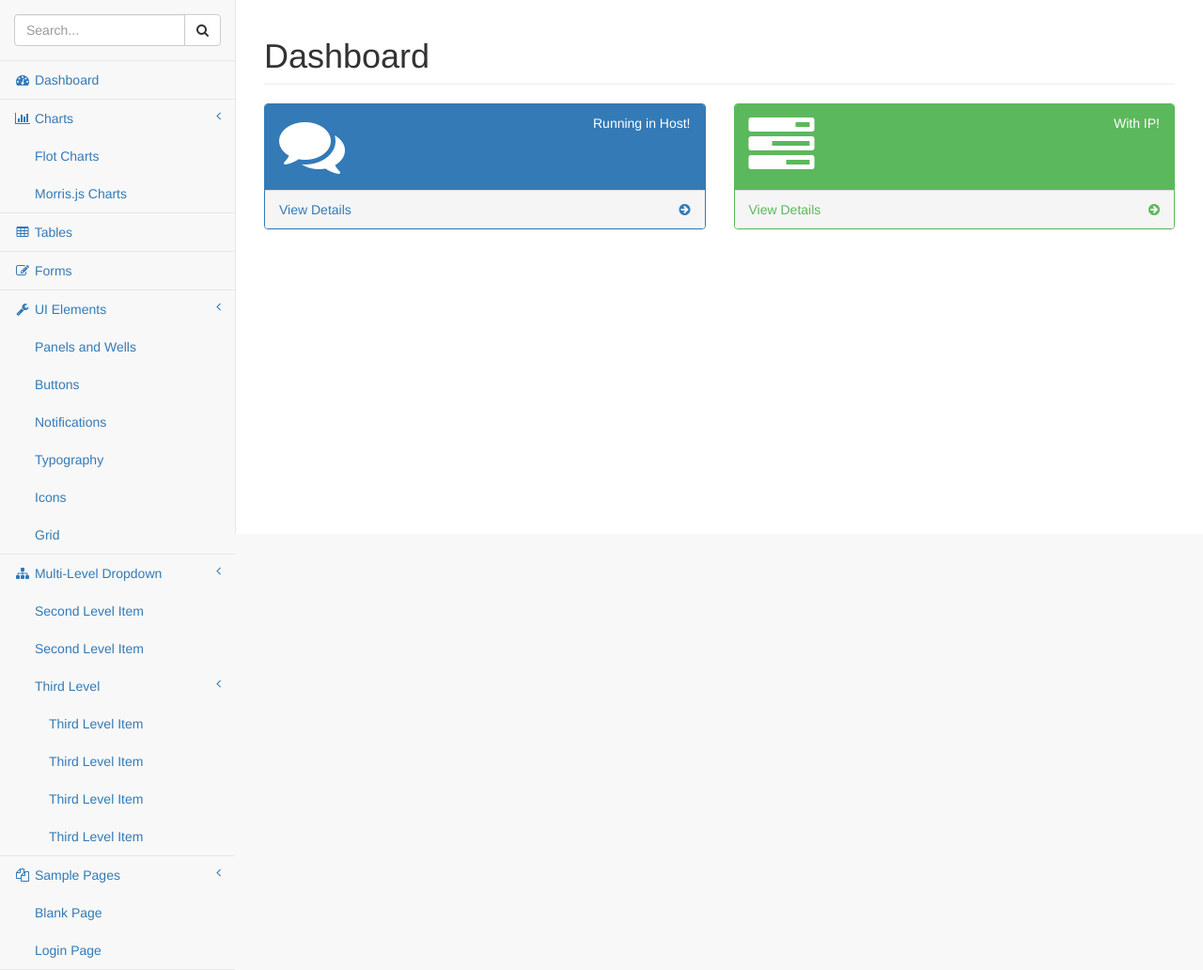
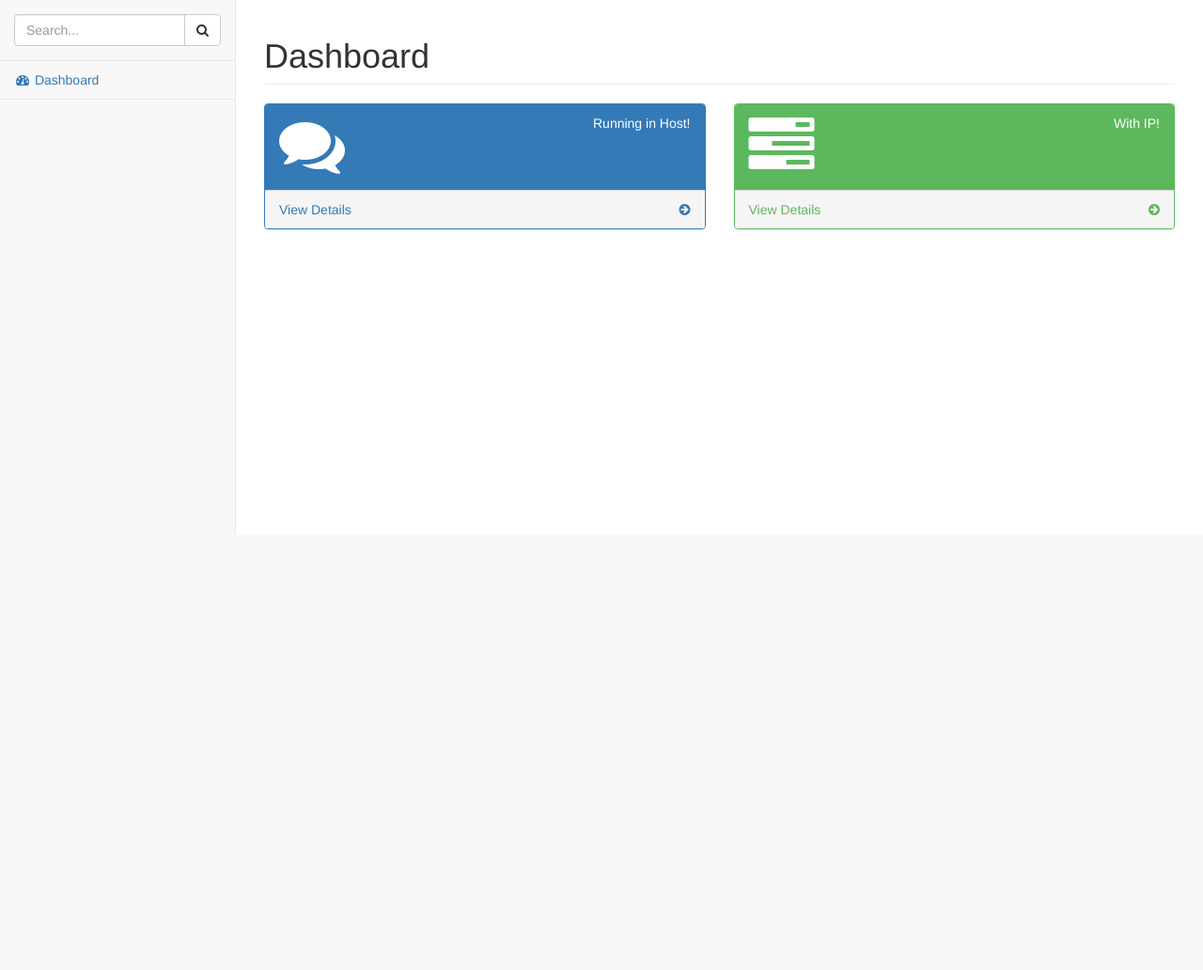
Before and after one commit to xandradx/demodockerapp, a Flask app: template templates/dash.html in a window 1280 px wide. Shown: the part 51-1083 px from the top of the page at 94% size. After the commit the page ends 619 px from the top, so only its background shows below. Run offline with Flask 2, Linux system fonts and the light colour scheme; the template is opened without the code that fills it, so the values that code supplies are empty; some libraries are stand-ins or nearby versions.

Commit message:
Modified menu

```diff
--- a/templates/dash.html
+++ b/templates/dash.html
@@ -50,90 +50,8 @@
                         <li>
                             <a href="{{ url_for('index') }}"><i class="fa fa-dashboard fa-fw"></i> Dashboard</a>
                         </li>
-                        <li>
-                            <a href="#"><i class="fa fa-bar-chart-o fa-fw"></i> Charts<span class="fa arrow"></span></a>
-                            <ul class="nav nav-second-level">
-                                <li>
-                                    <a href="#">Flot Charts</a>
-                                </li>
-                                <li>
-                                    <a href="#">Morris.js Charts</a>
-                                </li>
-                            </ul>
-                            <!-- /.nav-second-level -->
-                        </li>
-                        <li>
-                            <a href="#"><i class="fa fa-table fa-fw"></i> Tables</a>
-                        </li>
-                        <li>
-                            <a href="#"><i class="fa fa-edit fa-fw"></i> Forms</a>
-                        </li>
-                        <li>
-                            <a href="#"><i class="fa fa-wrench fa-fw"></i> UI Elements<span class="fa arrow"></span></a>
-                            <ul class="nav nav-second-level">
-                                <li>
-                                    <a href="#">Panels and Wells</a>
-                                </li>
-                                <li>
-                                    <a href="#">Buttons</a>
-                                </li>
-                                <li>
-                                    <a href="#">Notifications</a>
-                                </li>
-                                <li>
-                                    <a href="#">Typography</a>
-                                </li>
-                                <li>
-                                    <a href="#"> Icons</a>
-                                </li>
-                                <li>
-                                    <a href="#">Grid</a>
-                                </li>
-                            </ul>
-                            <!-- /.nav-second-level -->
-                        </li>
-                        <li>
-                            <a href="#"><i class="fa fa-sitemap fa-fw"></i> Multi-Level Dropdown<span class="fa arrow"></span></a>
-                            <ul class="nav nav-second-level">
-                                <li>
-                                    <a href="#">Second Level Item</a>
-                                </li>
-                                <li>
-                                    <a href="#">Second Level Item</a>
-                                </li>
-                                <li>
-                                    <a href="#">Third Level <span class="fa arrow"></span></a>
-                                    <ul class="nav nav-third-level">
-                                        <li>
-                                            <a href="#">Third Level Item</a>
-                                        </li>
-                                        <li>
-                                            <a href="#">Third Level Item</a>
-                                        </li>
-                                        <li>
-                                            <a href="#">Third Level Item</a>
-                                        </li>
-                                        <li>
-                                            <a href="#">Third Level Item</a>
-                                        </li>
-                                    </ul>
-                                    <!-- /.nav-third-level -->
-                                </li>
-                            </ul>
-                            <!-- /.nav-second-level -->
-                        </li>
-                        <li>
-                            <a href="#"><i class="fa fa-files-o fa-fw"></i> Sample Pages<span class="fa arrow"></span></a>
-                            <ul class="nav nav-second-level">
-                                <li>
-                                    <a href="#">Blank Page</a>
-                                </li>
-                                <li>
-                                    <a href="#">Login Page</a>
-                                </li>
-                            </ul>
-                            <!-- /.nav-second-level -->
-                        </li>
+
+
                     </ul>
                 </div>
                 <!-- /.sidebar-collapse -->
```
